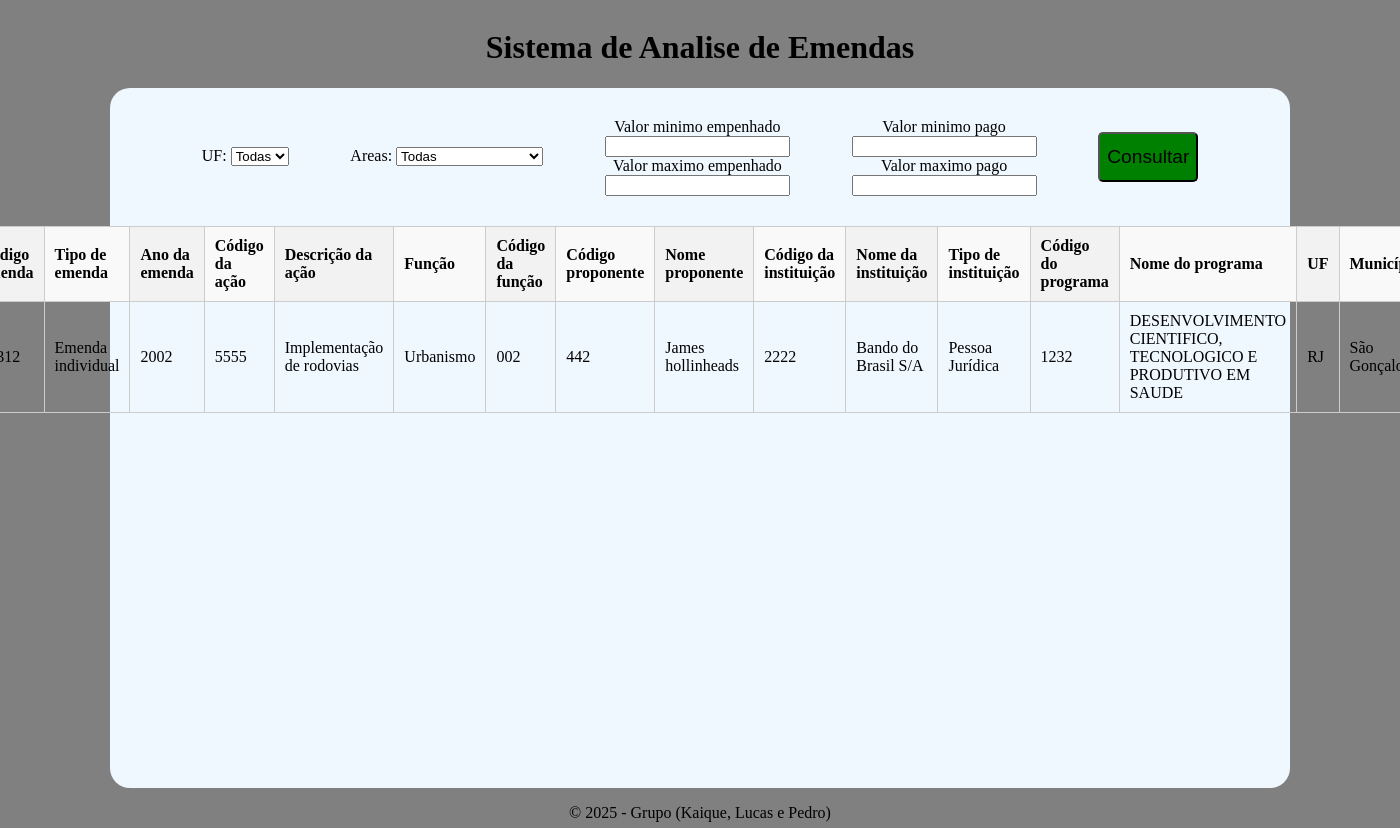
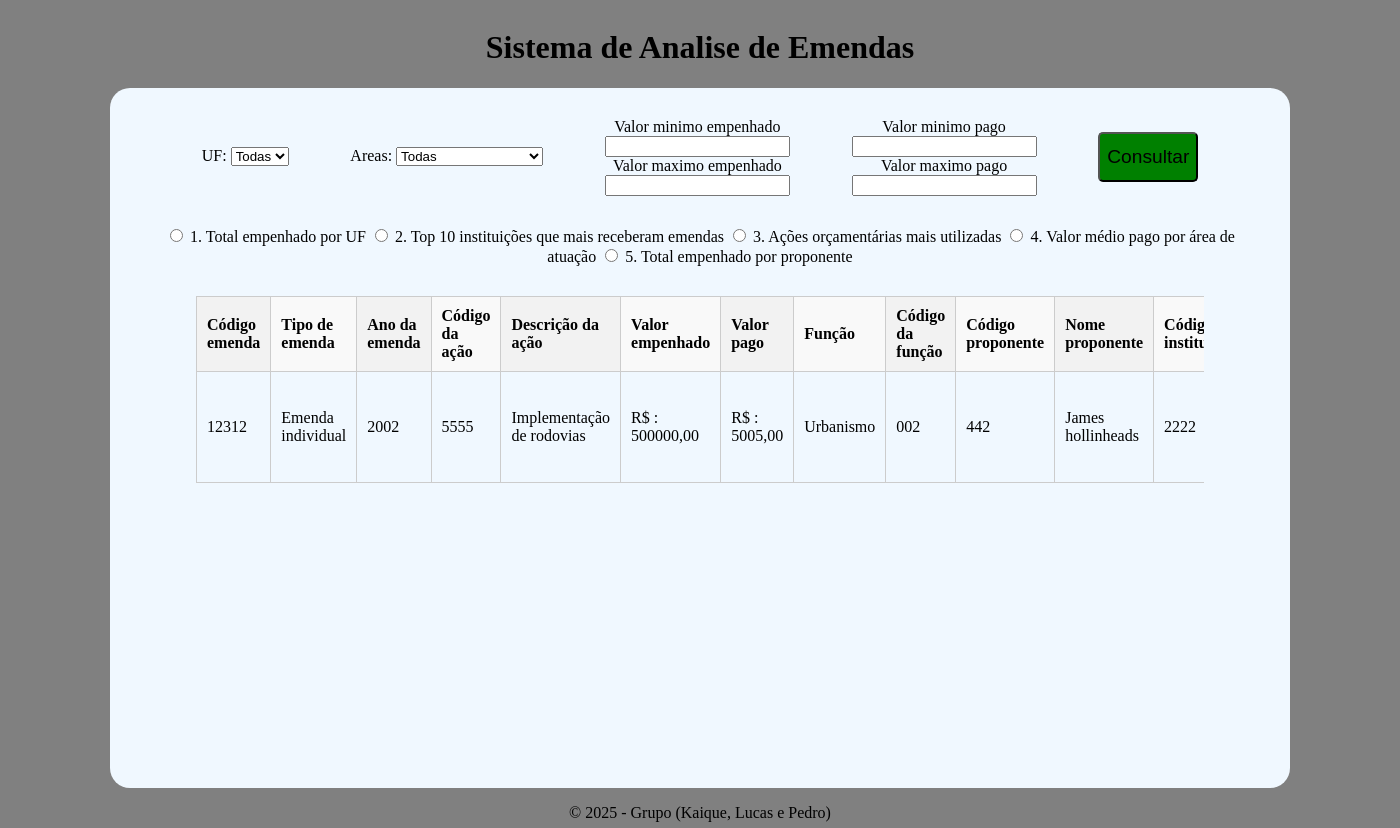
Before and after one commit to lucas-noblat/emendasApp, a Django app: page / in a window 1400 px wide; the page is wider, and only the part inside the window is pictured. Shown: the top 828 px of that part. Run offline with Django 5.2, Linux system fonts and the light colour scheme.

Commit message:
Inseri os 5 botões das consultas e o slider da tabela

```diff
--- /dev/null
+++ b/emendas_app/templates/consultas.html
@@ -0,0 +1,27 @@
+<div id = "container-consultas">
+    <label >
+        <input type="radio" name="consulta" id="consulta1">
+        1. Total empenhado por UF
+    </label>
+
+    <label >
+        <input type="radio" name="consulta" id="consulta2">
+        2. Top 10 instituições que mais receberam emendas
+    </label>
+
+    <label >
+        <input type="radio" name="consulta" id="consulta3">
+        3. Ações orçamentárias mais utilizadas
+    </label>
+
+    <label >
+        <input type="radio" name="consulta" id="consulta4">
+        4. Valor médio pago por área de atuação
+    </label>
+
+    <label >
+        <input type="radio" name="consulta" id="consulta5">
+        5. Total empenhado por proponente
+
+    </label>
+</div>
--- a/emendas_app/templates/home.html
+++ b/emendas_app/templates/home.html
@@ -3,6 +3,7 @@
 {% block title %} Filtro por instituicao {% endblock %}
 {% block content %}
     {% include "filtros.html"%}
+    {% include "consultas.html" %}
     {% include "tabela.html"%}
 {% endblock %}
 
--- a/emendas_app/templates/tabela.html
+++ b/emendas_app/templates/tabela.html
@@ -6,6 +6,8 @@
             <th>Ano da emenda</th>
             <th>Código da ação</th>
             <th>Descrição da ação</th>
+            <th>Valor empenhado</th>
+            <th>Valor pago</th>
             <th>Função</th>
             <th>Código da função</th>
             <th>Código proponente</th>
@@ -26,6 +28,8 @@
             <td>2002</td>
             <td>5555</td>
             <td>Implementação de rodovias</td>
+            <td > R$ : 500000,00</td>
+            <td > R$ : 5005,00</td>
             <td>Urbanismo</td>
             <td>002</td>
             <td>442</td>
--- a/templates/static/emendasApp/css/style.css
+++ b/templates/static/emendasApp/css/style.css
@@ -62,6 +62,7 @@ table{
     width: 100%;
     border-collapse: collapse;
     overflow: auto;
+    max-width: 80%;
     max-height: 500px;
 }
 
@@ -87,5 +88,13 @@ tr:hover{
 
 #container-tabela{
     margin-top: 30px ;
+    max-width: 90%;
+    max-height: 500px;
+    overflow: auto;
 
 }
+
+#container-consultas{
+    margin-top: 30px;
+
+}
```
